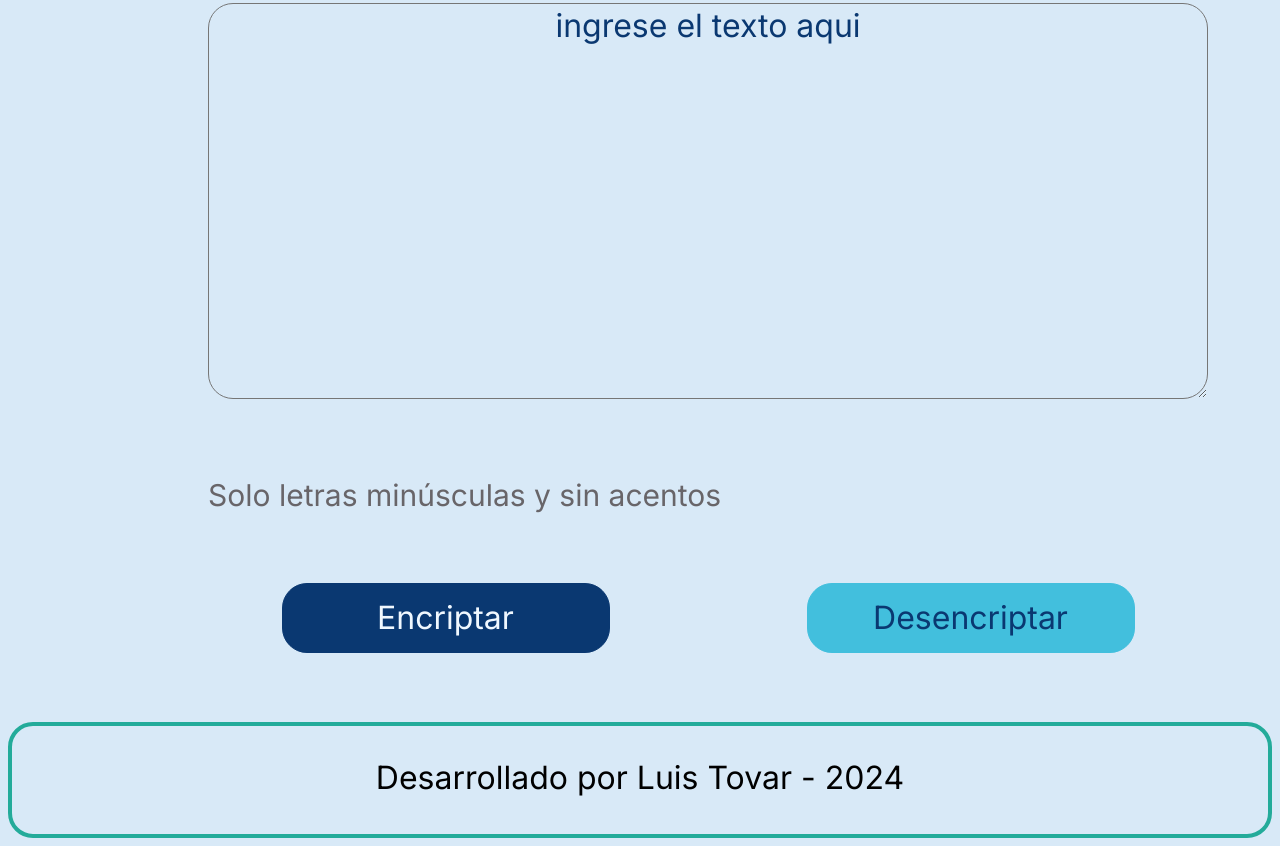
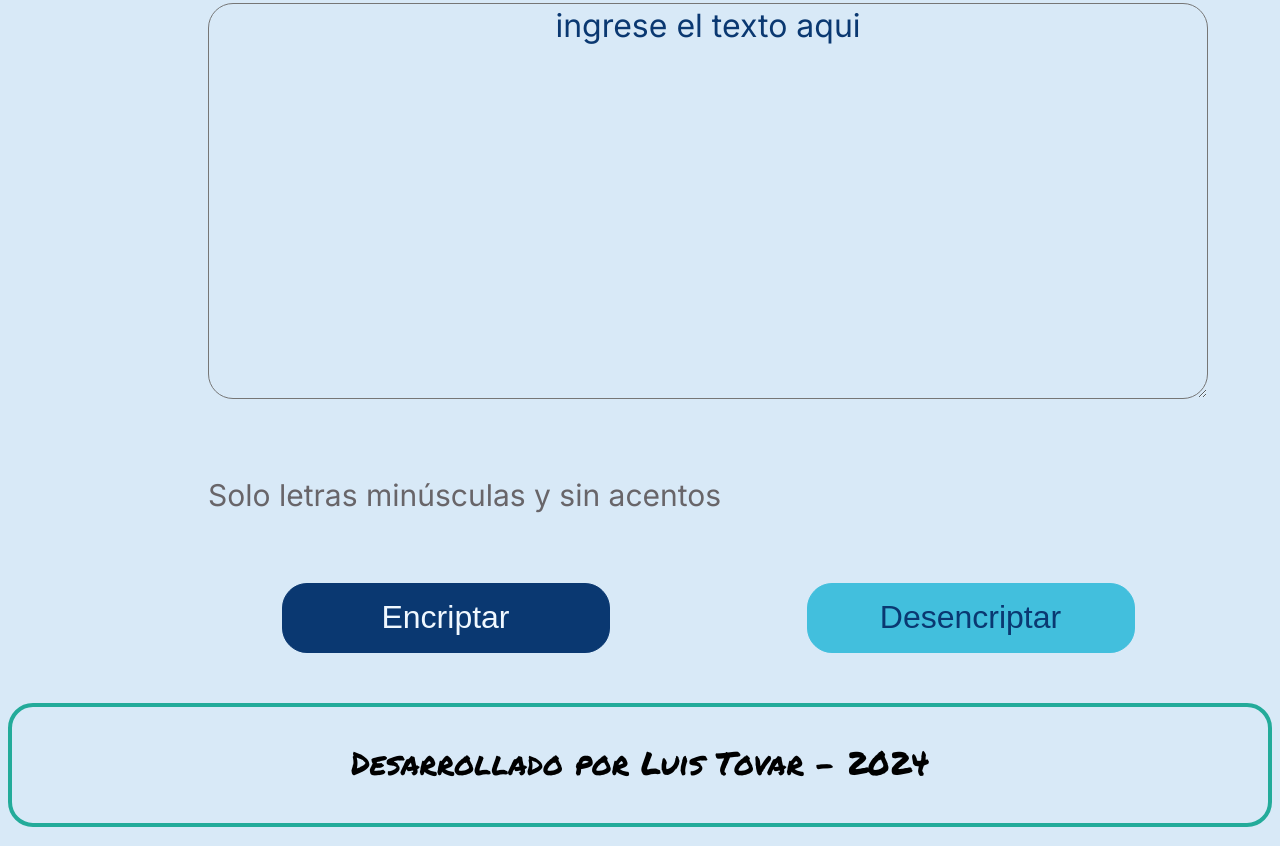
Before and after one commit to LuisTovarGuio/Challenge-Encriptador-Texto, a plain HTML site: page index.html in a window 1280 px wide. Shown: the part 426-1272 px from the top of the page. Drawn offline with Linux system fonts and the light colour scheme.

Commit message:
Ajuste de footer

```diff
--- a/style.css
+++ b/style.css
@@ -1,6 +1,5 @@
 *{
     background-color: #D8E9F7;
-    font-family: 'Inter';
     font-weight: 400;
     font-size: 32px;
     box-sizing:border-box
@@ -26,7 +25,7 @@ main{
     display: flex;
     margin-bottom: 50px;
     margin-left: 200px;
-
+    font-family: 'Inter';
 
 }
 
@@ -38,6 +37,7 @@ main{
     width: 1000px;
     text-transform: lowercase;
     text-align: center;
+    font-family: 'Inter';
 }
 
 ::placeholder{color: #0A3871; }
@@ -117,5 +117,6 @@ main{
     padding-bottom: 5px;
     text-align: center;
     font-family: "Permanent Marker", cursive;
-    font-size: 60px;
+    font-size: 10px;
+
 }
```
